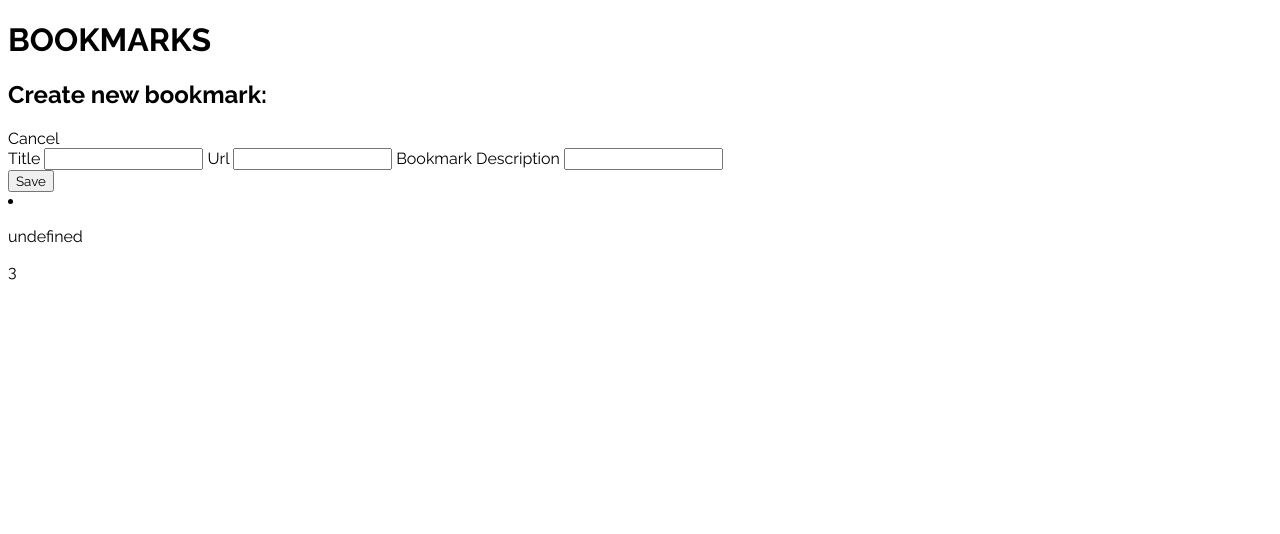
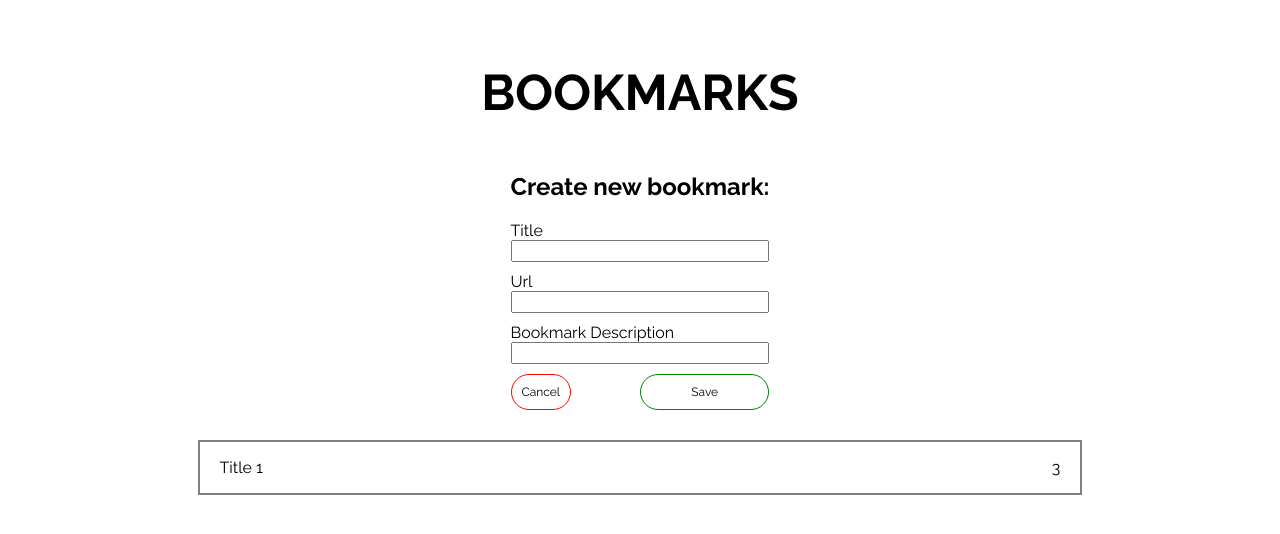
Before and after one commit to thinkful-ei-jaguar/jordan-bookmarks-app, a website built with webpack: page src/index.html in a window 1280 px wide. Both pictures are taken after a click on the button "New Bookmark". Built offline with nearby package versions, Linux system fonts and the light colour scheme.

Commit message:
basic styling

```diff
--- a/src/bookmark-app.js
+++ b/src/bookmark-app.js
@@ -8,7 +8,7 @@ const generateItemElement = function(bookmark){
     return `
     <li class="bookmark-item-element" data-item-id="${bookmark.id}">
       <div class="item-condensed">
-        <p class="title">${bookmark.name}</p>
+        <p class="title">${bookmark.title}</p>
         <p class="rating">${bookmark.rating}</p>
       </div>
     </li>`;
@@ -38,14 +38,13 @@ const generateAddForm = function(){
   <section class="add-container">
   <form>
     <h2>Create new bookmark:</h2>
-    <div class="cancel-add">Cancel</div>
-    <label for="bookmark-title">Title
+    <label for="bookmark-title" class="add-label">Title
       <input type="text" id="bookmark-title" name="title" class="bookmark-title-input" required>
     </label>
-    <label for="url">Url
+    <label for="url" class="add-label">Url
       <input type="text" id="url" name="url" required>
     </label>
-    <label for="description">Bookmark Description
+    <label for="description" class="add-label">Bookmark Description
       <input type="text" id="description" name="description">
     </label>
     <div class="stars-picker">
@@ -55,7 +54,10 @@ const generateAddForm = function(){
       <span name="star" id="star4" class="star"></span>
       <span name="star" id="star5" class="star"></span>
     </div>
-    <button type="button" class="save-button">Save</button>
+    <div class="cancel-add">
+      <button type="button" class="cancel-button">Cancel</button>
+      <button type="button" class="save-button">Save</button>
+    </div>
   </form>
   </section>`;
 
--- a/src/index.css
+++ b/src/index.css
@@ -1,3 +1,96 @@
 * {
   font-family: 'Raleway', sans-serif;
+  box-sizing: border-box;
 }
+
+h1 {
+  width: 70%;
+  margin: auto;
+  margin-top: 5%;
+  text-align: center;
+  font-size: 50px;
+}
+
+.modify {
+  width: 70%;
+  padding-top: 30px;
+  padding-bottom: 30px;
+  margin: auto;
+  display: flex;
+  flex-direction: row;
+  justify-content: space-evenly;
+}
+
+.add-new {
+  font-size: 16px;
+  padding: 15px;
+  background-color: white;
+  color: black;
+  border-radius: 30px;
+  border: 1px solid blue;
+}
+
+.filter {
+  margin: auto;
+  text-align: center;
+  display: flex;
+  flex-direction: column;
+  justify-content: space-around;
+}
+
+.filter-dropdown {
+  justify-content: space-around;
+  margin-top: 5%;
+  font-size: 14px;
+}
+
+.existing-bookmarks {
+  width: 70%;
+  margin: auto;
+  display: flex;
+  flex-direction: column;
+}
+
+li {
+  list-style: none;
+  border: 2px solid grey;
+  padding-left: 20px;
+  padding-right: 20px;
+}
+
+.item-condensed {
+  display: flex;
+  flex-direction: row;
+  display: flex;
+  justify-content: space-between;
+
+}
+
+.add-container .add-label{
+  display: flex;
+  flex-direction: column;
+  margin-bottom: 10px;
+}
+
+.cancel-add {
+  display: flex;
+  flex-direction: row;
+  justify-content: space-between;
+}
+
+.cancel-add button {
+  font-size: 12px;
+  padding: 10px;
+  background-color: white;
+  color: black;
+  border-radius: 30px;
+}
+
+.cancel-button {
+  border: 1px solid red;
+}
+
+.save-button {
+  border: 1px solid green;
+  width: 50%;
+}
--- a/src/index.html
+++ b/src/index.html
@@ -13,7 +13,8 @@
   <h1>BOOKMARKS</h1>
   <section class="modify">
     <button class="add-new">New Bookmark</button>
-    <label for="filter">Filter:
+    <div class="filter-container">
+    <label for="filter" class="filter">Filter
       <select class="filter-dropdown" name="filter" id="filter">
         <option value="five">5 Stars</option>
         <option value="four">4 Stars</option>
@@ -22,6 +23,7 @@
         <option value="one">1 Star</option>
       </select>
     </label>
+    </div>
   </section>
   <section class="existing-bookmarks">
     <ul class="item-view">
```
Also changed, not shown: src/template.html (+3 -3 lines).
